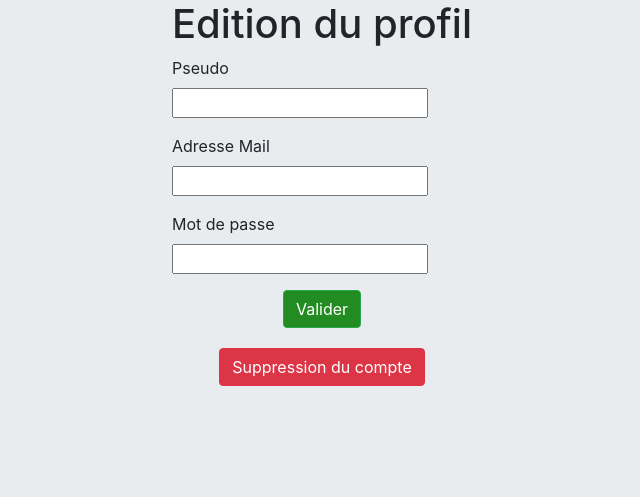
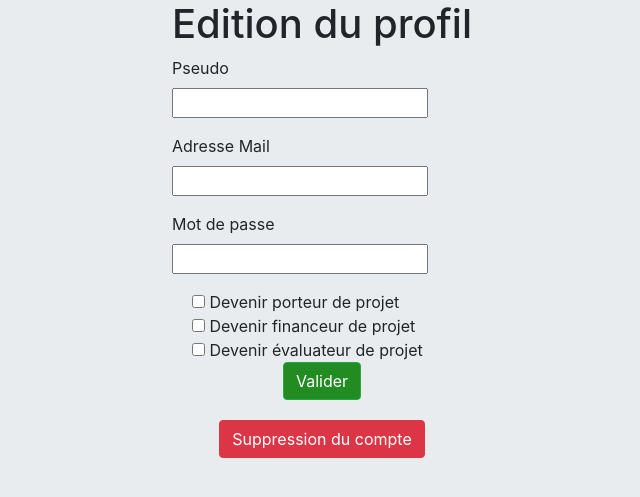
Before and after one commit to alexandreboudet/Brocoolio, a Django app: page /utilisateur/editionprofil in a window 1280 px wide. Shown: the part 155-652 px from the top of the page, without its empty margins (318-958 px from the left). Run offline with Django 3.2, Linux system fonts and the light colour scheme; the visitor is signed in with stand-in values (Sample User, id 1); some libraries are stand-ins or nearby versions.

Commit message:
Ajout du karma dans le profil

```diff
--- a/brocoolio/evaluation/templates/listeProjetAEvaluer.html
+++ b/brocoolio/evaluation/templates/listeProjetAEvaluer.html
@@ -29,7 +29,7 @@
                                                 <li class="list-inline-item m-0"><i class="fa fa-star text-success"></i></li>
                                                 <li class="list-inline-item m-0"><i class="fa fa-star-o text-success"></i></li>
                                             </ul>
-                                            <p class="text-muted font-italic">{{projet.cout_estime}}</p>
+                                            <p class="text-muted font-italic">Montant estimé : {{projet.cout_estime}}€</p>
                                         </div>
                                     </div>
 
--- a/brocoolio/evaluation/views.py
+++ b/brocoolio/evaluation/views.py
@@ -31,7 +31,7 @@ def projet(request,id_projet):
 
             id = request.user.id
             utilisateur = Utilisateur.objects.all().filter(idUser=id)[0]
-            EvaluationProjet.objects.create(projet=projet,evaluateur=utilisateur,date_evaluation=todaysDate,eval_idee=idee,eval_impact_social=impact_social,eval_calendrier=calendrier,eval_budget=budget,commentaire=commentaire)
+            EvaluationProjet.objects.create(projet=projet[0],evaluateur=utilisateur,date_evaluation=todaysDate,eval_idee=idee,eval_impact_social=impact_social,eval_calendrier=calendrier,eval_budget=budget,commentaire=commentaire)
 
             response['succes']='oui'
         else:
--- a/brocoolio/projet/templates/dernierprojets.html
+++ b/brocoolio/projet/templates/dernierprojets.html
@@ -29,7 +29,7 @@
                                                 <li class="list-inline-item m-0"><i class="fa fa-star text-success"></i></li>
                                                 <li class="list-inline-item m-0"><i class="fa fa-star-o text-success"></i></li>
                                             </ul>
-                                            <p class="text-muted font-italic">{{projet.cout_estime}}</p>
+                                            <p class="text-muted font-italic">Montant estimé : {{projet.cout_estime}}€</p>
                                         </div>
                                     </div>
 
--- a/brocoolio/projet/templates/mieuxevalues.html
+++ b/brocoolio/projet/templates/mieuxevalues.html
@@ -29,7 +29,7 @@
                                                 <li class="list-inline-item m-0"><i class="fa fa-star text-success"></i></li>
                                                 <li class="list-inline-item m-0"><i class="fa fa-star-o text-success"></i></li>
                                             </ul>
-                                            <p class="text-muted font-italic">{{projet.cout_estime}}</p>
+                                            <p class="text-muted font-italic">Montant estimé : {{projet.cout_estime}}€</p>
                                         </div>
                                     </div>
 
--- a/brocoolio/projet/templates/navbar.html
+++ b/brocoolio/projet/templates/navbar.html
@@ -26,9 +26,11 @@
                 <li class="nav-item">
                     <a class="nav-link" onmouseover="this.style.color='black'" onmouseout="this.style.color='white'" style="color:white" href="/projet/accueil">Projets</a>
                 </li>
+                {% if user.is_authenticated %}
                 <li class="nav-item">
                     <a class="nav-link" onmouseover="this.style.color='black'" onmouseout="this.style.color='white'" style="color:white" href="/evaluation/listeProjetAEvaluer">Evaluations</a>
                 </li>
+                {% endif %}
             </ul>
         </div>
 
--- a/brocoolio/projet/views.py
+++ b/brocoolio/projet/views.py
@@ -1,6 +1,7 @@
 from django.shortcuts import render
 from .models import Projet,Commentaire
 from utilisateur.models import Utilisateur
+from evaluation.models import EvaluationProjet
 from .forms import CreationProjetForm,CommentaireForm
 from datetime import date
 # Create your views here.
--- a/brocoolio/utilisateur/forms.py
+++ b/brocoolio/utilisateur/forms.py
@@ -14,3 +14,6 @@ class ModificationForm(forms.Form):
     pseudo = forms.CharField(label='Pseudo', max_length=100)
     mail = forms.EmailField(label='Mail', max_length=100)
     mdp = forms.CharField(label='Mot de passe',widget=PasswordInput())
+    karma_porteur = forms.BooleanField(required=False)
+    karma_financeur = forms.BooleanField(required=False)
+    karma_evaluateur = forms.BooleanField(required=False)
--- a/brocoolio/utilisateur/templates/editionprofil.html
+++ b/brocoolio/utilisateur/templates/editionprofil.html
@@ -39,6 +39,20 @@
           {{ modificationform.mdp }}
         </div>
       </div>
+
+      <div class="form-check">
+        {{ modificationform.karma_porteur}} Devenir porteur de projet
+      </div>
+
+      <div class="form-check">
+        {{ modificationform.karma_financeur}} Devenir financeur de projet
+      </div>
+
+      <div class="form-check">
+        {{ modificationform.karma_evaluateur}} Devenir évaluateur de projet
+      </div>
+
+
       <div class="d-flex justify-content-center">
         <button type="submit" class="btn btn-success" style="background-color:forestgreen">Valider</button>
       </div>
--- a/brocoolio/utilisateur/templates/profil.html
+++ b/brocoolio/utilisateur/templates/profil.html
@@ -56,7 +56,7 @@ body {
                         <h5 class="font-weight-bold mb-0 d-block">15</h5><small class="text-muted"> <i class=" mr-1"></i>Projet financés</small>
                     </li>
                     <li class="list-inline-item">
-                        <h5 class="font-weight-bold mb-0 d-block">48</h5><small class="text-muted"> <i class="mr-1"></i>Evaluation effectués</small>
+                        <h5 class="font-weight-bold mb-0 d-block">{{EvaluationCount}}</h5><small class="text-muted"> <i class="mr-1"></i>Evaluation effectués</small>
                     </li>
                 </ul>
             </div>
@@ -86,7 +86,7 @@ body {
                                     <li class="list-inline-item m-0"><i class="fa fa-star text-success"></i></li>
                                     <li class="list-inline-item m-0"><i class="fa fa-star-o text-success"></i></li>
                                 </ul>
-                                <p class="text-muted font-italic">{{projet.cout_estime}}</p>
+                                <p class="text-muted font-italic">Montant estimé : {{projet.cout_estime}}€</p>
                             </div>
                         </div>
                         {% endif %}
--- a/brocoolio/utilisateur/templates/profilprojets.html
+++ b/brocoolio/utilisateur/templates/profilprojets.html
@@ -55,7 +55,7 @@ body {
                         <h5 class="font-weight-bold mb-0 d-block">15</h5><small class="text-muted"> <i class=" mr-1"></i>Projet financés</small>
                     </li>
                     <li class="list-inline-item">
-                        <h5 class="font-weight-bold mb-0 d-block">48</h5><small class="text-muted"> <i class="mr-1"></i>Evaluation effectués</small>
+                        <h5 class="font-weight-bold mb-0 d-block">{{EvaluationCount}}</h5><small class="text-muted"> <i class="mr-1"></i>Evaluation effectués</small>
                     </li>
                 </ul>
             </div>
@@ -76,7 +76,7 @@ body {
                                     <li class="list-inline-item m-0"><i class="fa fa-star text-success"></i></li>
                                     <li class="list-inline-item m-0"><i class="fa fa-star-o text-success"></i></li>
                                 </ul>
-                                <p class="text-muted font-italic">{{projet.cout_estime}}</p>
+                                <p class="text-muted font-italic">Montant estimé : {{projet.cout_estime}}€</p>
                             </div>
                         </div>
                     {% endfor %}
--- a/brocoolio/utilisateur/views.py
+++ b/brocoolio/utilisateur/views.py
@@ -3,6 +3,7 @@ from django.http import HttpResponseRedirect
 from .forms import InscriptionForm,ConnexionForm, ModificationForm
 from .models import Utilisateur
 from projet.models import Projet
+from evaluation.models import EvaluationProjet
 from django.contrib.auth.models import User
 from django.contrib.auth import authenticate,login,logout
 import hashlib
@@ -85,9 +86,10 @@ def profil(request):
             id = request.user.id
             utilisateur = Utilisateur.objects.all().filter(idUser=id)[0]
             listProjet = Projet.objects.all().filter(utilisateur_id=id).order_by('-date_creation','titre')
+            EvaluationCount = EvaluationProjet.objects.all().filter(evaluateur_id=id).count()
             listProjetCount = listProjet.count()
 
-
+            response['EvaluationCount']=EvaluationCount
             response['listProjet']=listProjet
             response['listProjetCount']=listProjetCount
             response['utilisateur']=utilisateur
@@ -101,17 +103,29 @@ def editionprofil(request):
     if request.user.is_authenticated :
         if request.method == 'POST':
             # create a form instance and populate it with data from the request:
+            id = request.user.id
+            utilisateur = Utilisateur.objects.all().filter(idUser=id)[0]
             modificationform = ModificationForm(request.POST)
             # check whether it's valid:
             if modificationform.is_valid():
                 pseudo = request.POST.get('pseudo')
                 mail = request.POST.get('mail')
                 mdp = request.POST.get('mdp')
+                karma_porteur = request.POST.get('karma_porteur')
+                karma_financeur = request.POST.get('karma_financeur')
+                karma_evaluateur = request.POST.get('karma_evaluateur')
+                if(karma_porteur and utilisateur.karma_porteur == 0):
+                    utilisateur.karma_porteur = 7
+                if(karma_financeur and utilisateur.karma_financeur == 0):
+                    utilisateur.karma_financeur = 5
+                if(karma_evaluateur and utilisateur.karma_evaluateur == 0):
+                    utilisateur.karma_evaluateur = 5
                 user = request.user
                 user.username = pseudo
                 user.email = mail
                 user.set_password(mdp)
                 user.save()
+                utilisateur.save()
 
             else:
                 print('formulaire pas valide')
@@ -136,9 +150,10 @@ def profilprojets(request):
             id = request.user.id
             utilisateur = Utilisateur.objects.all().filter(idUser=id)[0]
             listProjet = Projet.objects.all().filter(utilisateur_id=id).order_by('-date_creation','titre')
+            EvaluationCount = EvaluationProjet.objects.all().filter(evaluateur_id=id).count()
             listProjetCount = listProjet.count()
 
-
+            response['EvaluationCount']=EvaluationCount
             response['listProjet']=listProjet
             response['listProjetCount']=listProjetCount
             response['utilisateur']=utilisateur
```
Also changed, not shown: brocoolio/projet/templates/accueil.html (+4 -3 lines).
